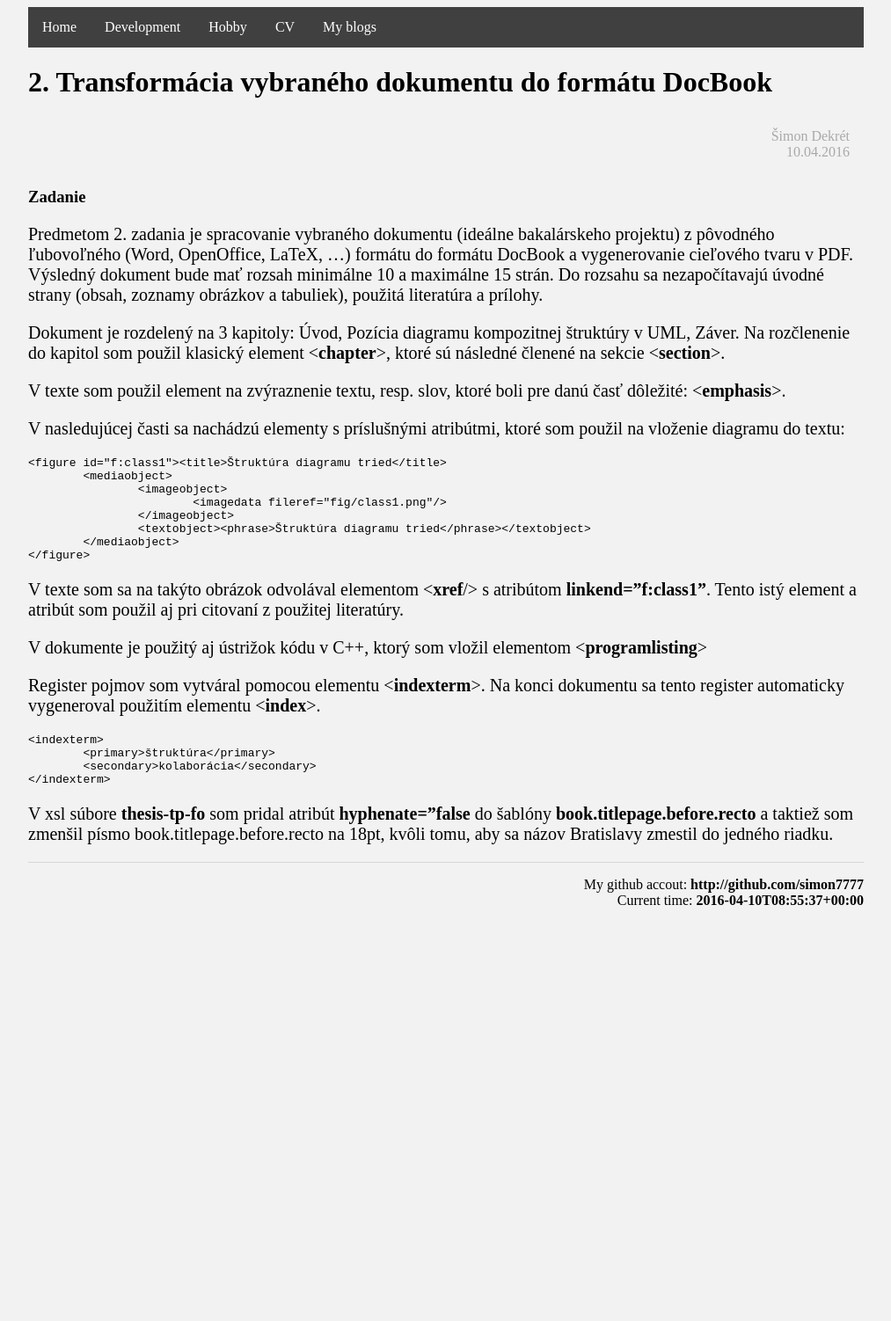
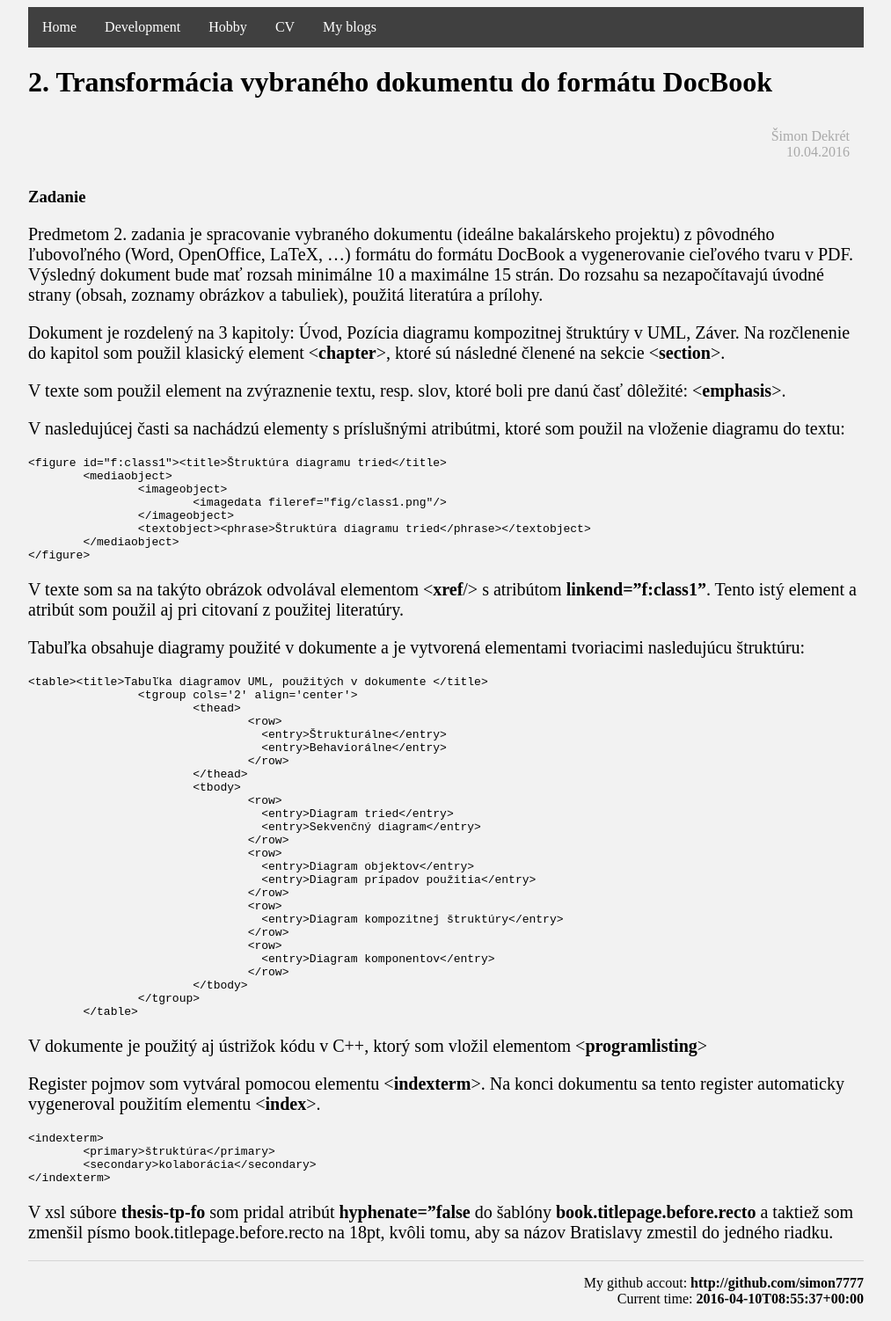
Before and after one commit to simon7777/simon7777.github.io, a Jekyll site: the page built from develop/wp/zadanie2.md, in a window 1280 px wide. Shown: the whole page at 88% size, without its empty margins (133-1146 px from the left). Built offline with Jekyll 4.4.1, drawn with Linux system fonts in a browser that asks for light colours; before the commit the page ends 1049 px from its top, so only the background shows below that.

Commit message:
Update zadanie2.md

```diff
--- a/develop/wp/zadanie2.md
+++ b/develop/wp/zadanie2.md
@@ -25,6 +25,36 @@ V nasledujúcej časti sa nachádzú elementy s príslušnými atribútmi, ktor
 
 V texte som sa na takýto obrázok odvolával elementom <**xref**/> s atribútom **linkend="f:class1"**. Tento istý element a atribút som použil aj pri citovaní z použitej literatúry.
 
+Tabuľka obsahuje diagramy použité v dokumente a je vytvorená elementami tvoriacimi nasledujúcu štruktúru:
+
+    <table><title>Tabuľka diagramov UML, použitých v dokumente </title>
+			<tgroup cols='2' align='center'>
+				<thead>
+					<row>
+					  <entry>Štrukturálne</entry>
+					  <entry>Behaviorálne</entry>
+					</row>
+				</thead>
+				<tbody>
+					<row>
+					  <entry>Diagram tried</entry>
+					  <entry>Sekvenčný diagram</entry>
+					</row>
+					<row>
+					  <entry>Diagram objektov</entry>
+					  <entry>Diagram prípadov použitia</entry>
+					</row>
+					<row>
+					  <entry>Diagram kompozitnej štruktúry</entry>
+					</row>
+					<row>
+					  <entry>Diagram komponentov</entry>
+					</row>
+				</tbody>
+			</tgroup>
+		</table>
+
+
 V dokumente je použitý aj ústrižok kódu v C++, ktorý som vložil elementom <**programlisting**>
 
 Register pojmov som vytváral pomocou elementu <**indexterm**>. Na konci dokumentu sa tento register automaticky vygeneroval použitím elementu <**index**>.
```
